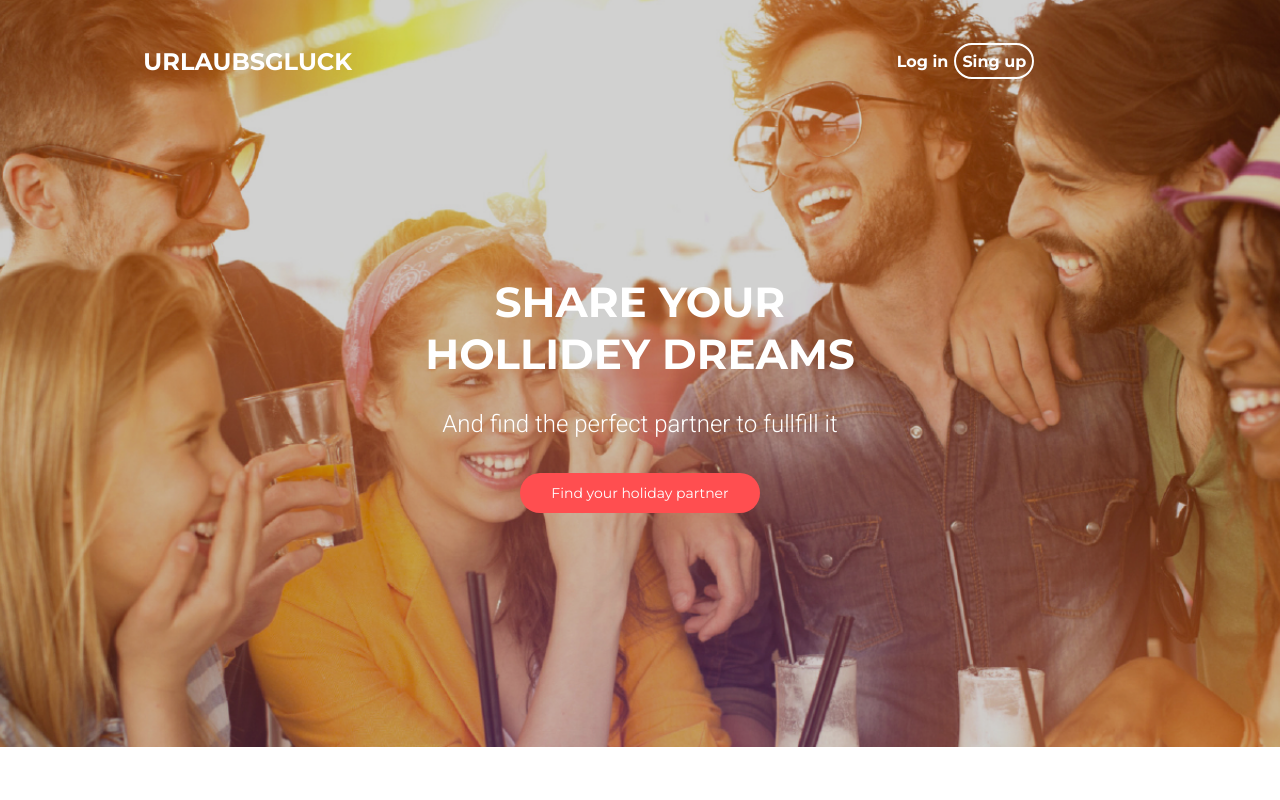
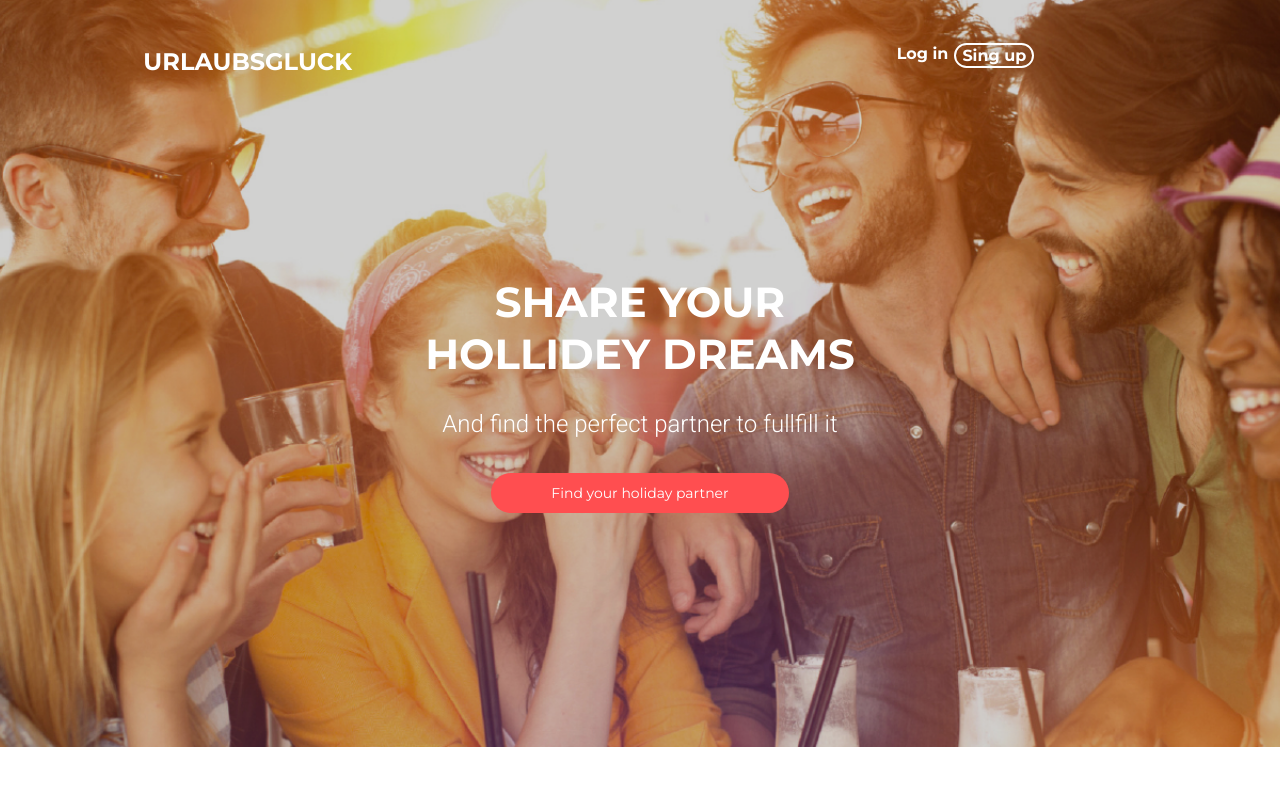
Before and after one commit to Agent222222/Kolyas-homework.github.io, a plain HTML site: page dz-7/index.html in a window 1280 px wide. Shown: the top 800 px of the page. Drawn offline with Linux system fonts and the light colour scheme.

Commit message:
Add files via upload

```diff
--- a/dz-7/css/style.css
+++ b/dz-7/css/style.css
@@ -5,6 +5,7 @@ body{
 
 .Title{
         display: flex;
+        justify-content: center;
         text-align: center;
         flex-direction: column;
         margin: 0px 5px 0px 5px;
@@ -53,7 +54,7 @@ body{
     .register{
         display: flex;
         justify-content: center;
-        height: 36px;
+        height: 41.76%;
         margin-bottom: 120px;
         margin-top: 20px;
     }
@@ -78,16 +79,22 @@ body{
        justify-content: center;
     }
 
-    .main-slogan{
+    .main-section-slogan{
         display: flex;
         justify-content: center;
+        max-width: 85%;
+    }
+
+    .main-slogan{
+       display: flex;
+       justify-content: center;
     }
 
     .slogan{
         font-size: 42px;
         color: #ffffff;
         font-family: 'Montserrat', sans-serif;
-        max-width: 500px;
+        max-width: 90%;
         text-align: center;
         margin:0px 5px 30px 5px;
     }
@@ -98,13 +105,17 @@ body{
         font-family: 'Roboto', sans-serif;
     }
 
+    .list-small{
+        width:70%;
+    }
+
     .find-p{
         background-color: #ff4e50;
         color: #ffffff;
         border: 0px;
         border-radius: 30px;
         font-size: 14px;
-        width: 240px;
+        width: 70%;
         font-family: 'Montserrat', sans-serif;
         padding: 11px 22px 11px 22px;
         font-weight: lighter;
@@ -152,7 +163,7 @@ body{
     }
 
     .people{
-        width: 220px;
+        width: 100%;
         margin: 20px 0px 20px 0px;
         text-align: center;
     }
@@ -227,15 +238,23 @@ body{
         margin-top: 0px;
     }
 
+    .find-p{
+        width: 50%;
+    }
+
     .first{
         margin: 47px 0px 0px 0px;
         width: 50%;
         display: flex;
         justify-content: flex-start;
     }
+    .main-section-slogan{
+        max-width: 90%;
+    }
 
     .slogan{
         margin-bottom: 30px;
+        max-width: 68%;
         padding: 0px 10px 0px 10px;
     }
 
@@ -287,6 +306,13 @@ body{
         height: auto;
     }
 
+    .slogan{
+        max-width: 58%
+    }
+
+    .list-small{
+        width: 47%;
+    }
 
     .end-b{
         padding: 10px 10px 13px 10px;
@@ -324,4 +350,8 @@ body{
         padding: 10px 10px 13px 10px;
     }
 
+    .list-small{
+        width: 30%;
+    }
+
 }
--- a/dz-7/index.html
+++ b/dz-7/index.html
@@ -22,10 +22,11 @@
         </div>
         <div class="Title">
             <div class="main-slogan">
-                <h2 class="slogan">SHARE YOUR HOLLIDEY DREAMS</h2>
+                <div class="main-section-slogan">
+                <h2 class="slogan">SHARE YOUR HOLLIDEY DREAMS</h2></div>
             </div>
             <span>And find the perfect partner to fullfill it</span>
-            <div class="list"><button class="find-p"><a class="holiday" href="#">Find your holiday partner</a></button></div>
+            <div class="list"><div class="list-small"><button class="find-p"><a class="holiday" href="#">Find your holiday partner</a></button></div></div>
         </div>
     </header>
     <main>
```
Also changed, not shown: 1 other file.
